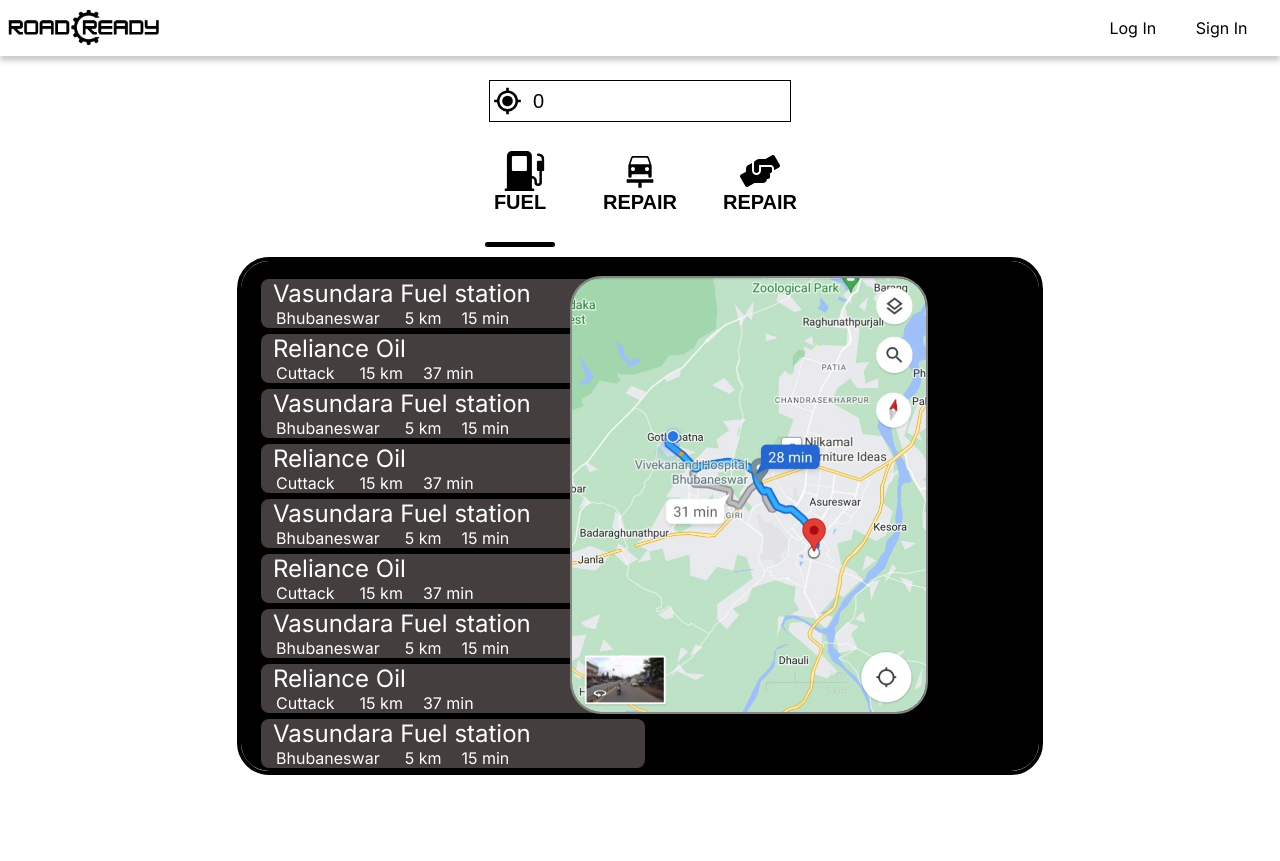
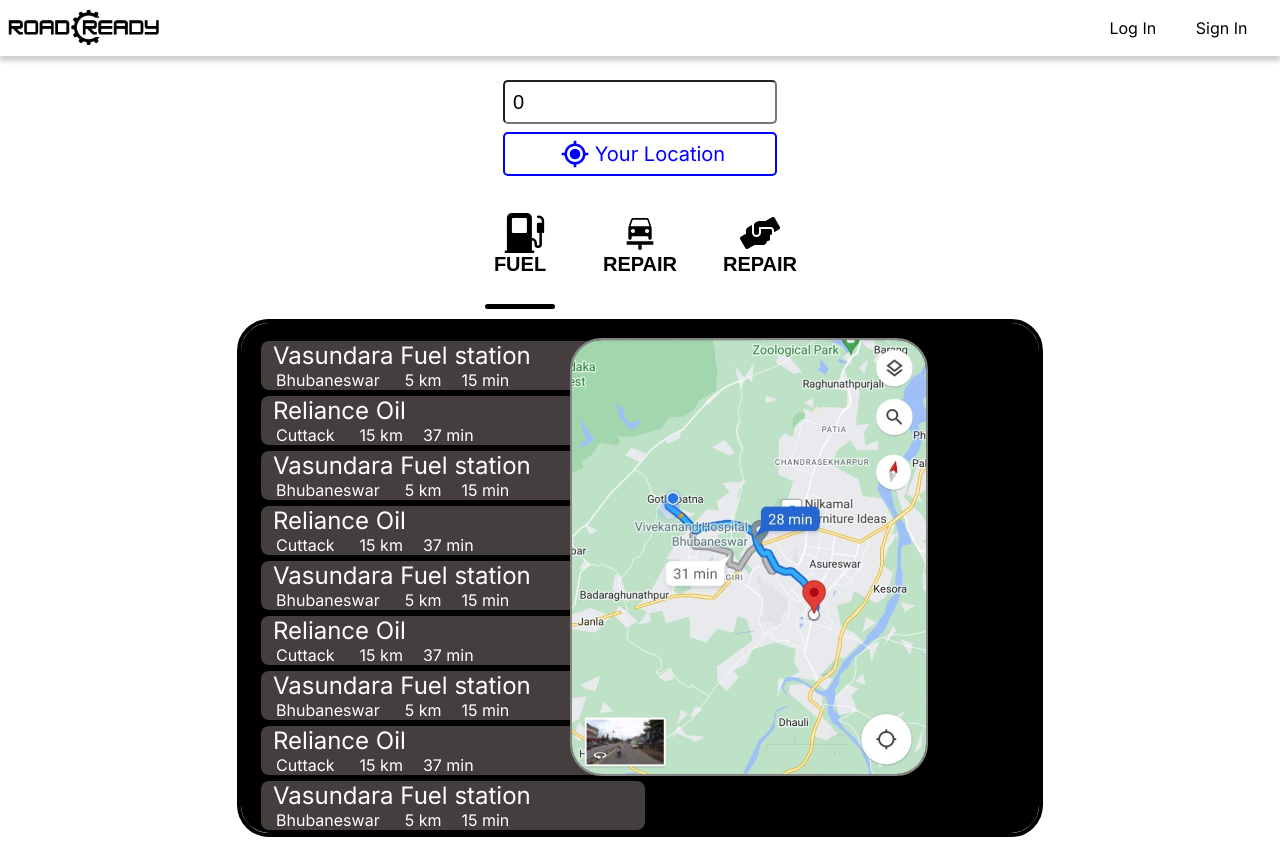
Before and after one commit to Brijendra-Singh2003/RoadReady, a Next.js app: page / in a window 1280 px wide. Before the commit the page ends 800 px from the top, so only its background shows below. Built offline with nearby package versions, Linux system fonts and the light colour scheme.

Commit message:
added blue loc

```diff
--- a/src/components/LocationInput/LocationInput.js
+++ b/src/components/LocationInput/LocationInput.js
@@ -25,8 +25,11 @@
     }
   return (
     <label htmlFor="location" className={styles.location}>
-        <BiCurrentLocation onClick={getLocation} className={styles.pin} />
         <input id="location" type="text" placeholder="search location" value={location.latitude} className={styles.locInput} />
+        <div onClick={getLocation} className={styles.live}>
+            <BiCurrentLocation className={styles.pin} />
+            <span>Your Location</span>
+        </div>
     </label>
   )
 }
--- a/src/components/LocationInput/LocationInput.module.css
+++ b/src/components/LocationInput/LocationInput.module.css
@@ -1,21 +1,34 @@
-
 .locInput {
     width: min(270px,72vw);
     height: 40px;
     border-radius: 5px;
-    border: none;
+    /* border: none; */
     outline: none;
     font-size: 2.5vh;
     text-indent: 1vh;
 }
 
+.live {
+    margin: 1vh;
+    border: 2px solid blue;
+    width: min(270px,72vw);
+    height: 40px;
+    border-radius: 5px;
+    font-size: 2.5vh;
+    display: flex;
+    align-items: center;
+    justify-content: center;
+    color: blue;
+}
+
 .location {
     width: min(300px,80vw);
     display: flex;
+    flex-direction: column;
     align-items: center;
     /* background-color: blue; */
     /* width: min(90vw,300px); */
-    border: 1px solid black;
+    /* border: 1px solid black; */
 }
 
 .pin {
```
